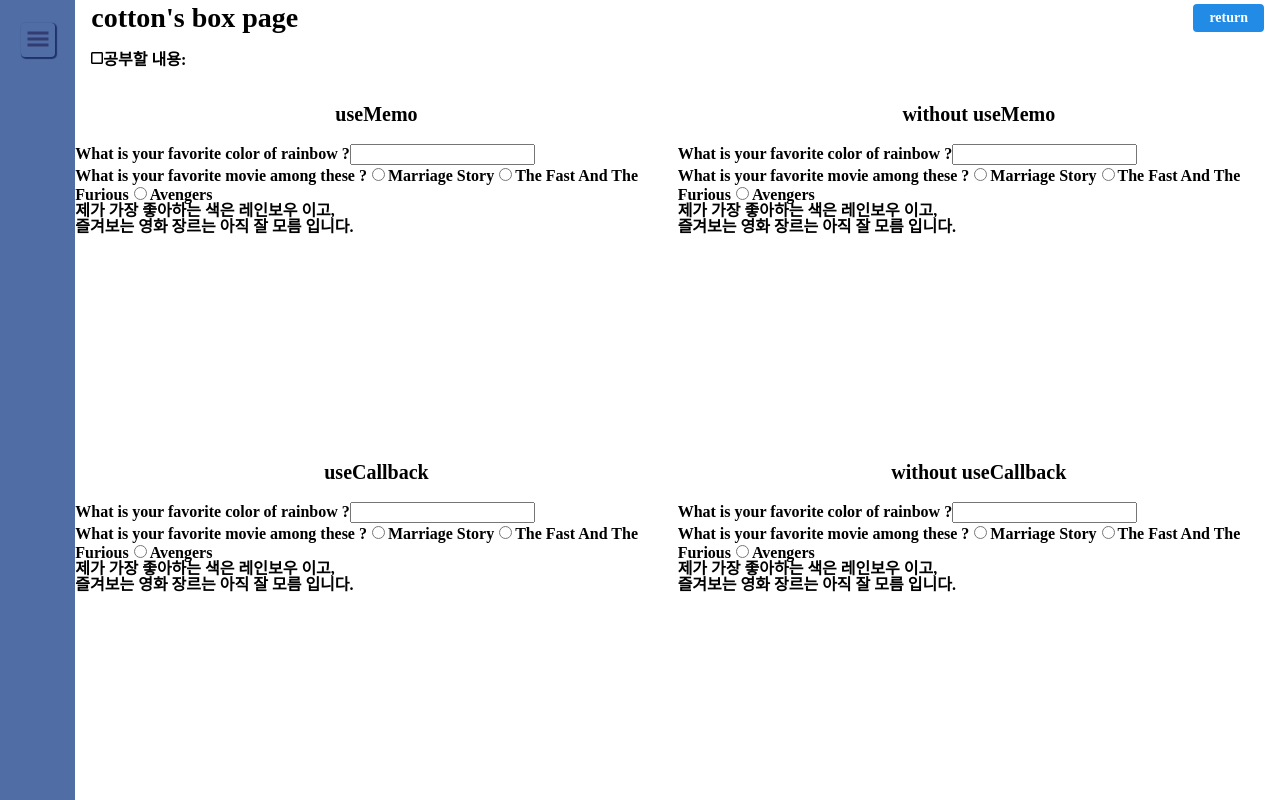
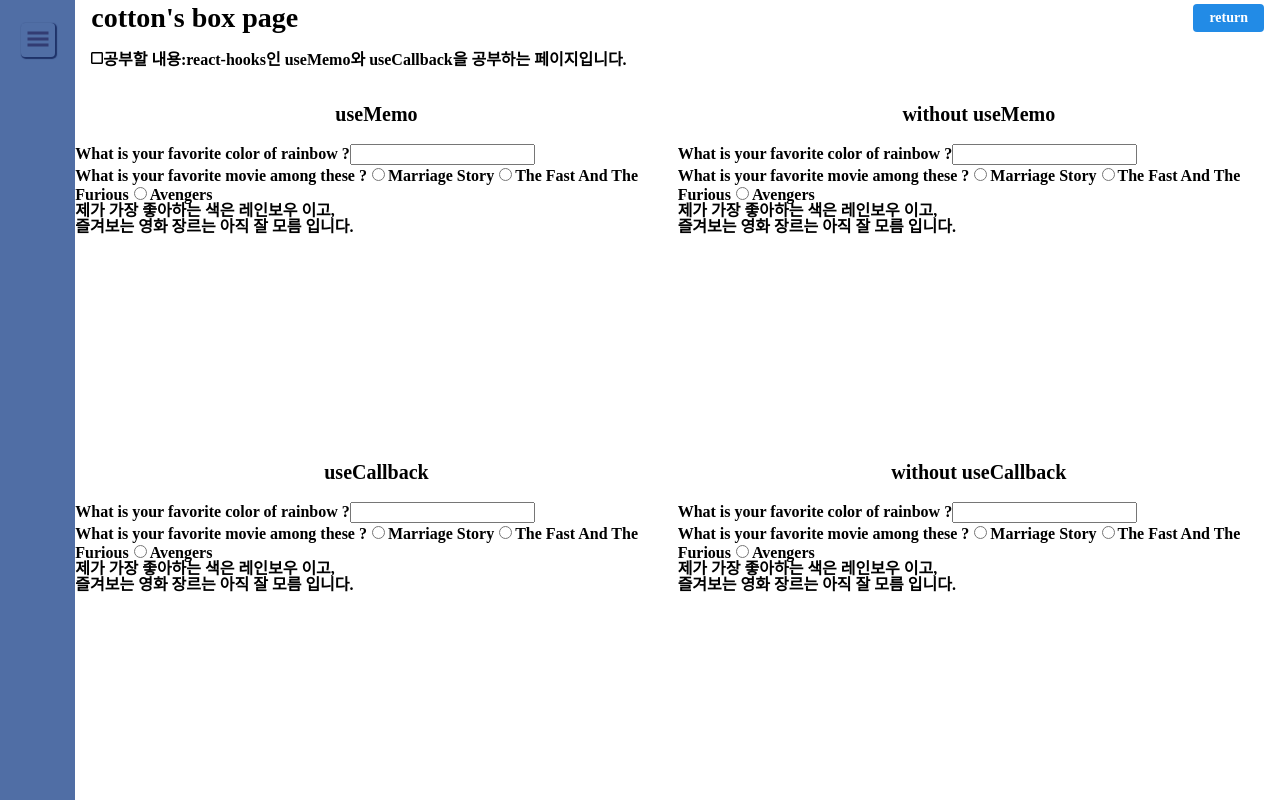
Before and after one commit to beomseok37/nextjs-practice, a Next.js app in the folder follow-todolist/: page /react-hooks in a window 1280 px wide. Shown: the top 800 px of the page. Built offline with nearby package versions, Linux system fonts and the light colour scheme; a web font is replaced by a local one.

Commit message:
chore: react-hooks 페이지 상수 선언
- page content 상수

```diff
--- a/follow-todolist/src/constant/page.ts
+++ b/follow-todolist/src/constant/page.ts
@@ -3,4 +3,11 @@ const BOX_PAGE_CONTENT = `todolist 상태관리 하는 법 (벨로퍼트님의
 const BUTTON_PAGE_CONTENT = `컴포넌트 만들기 기초, component의 rest props, styled in
 js(emotion), mixin 연습`;
 const REDUX_PAGE_CONTENT = `redux를 이용해 counter 만들기`;
-export { BOX_PAGE_CONTENT, BUTTON_PAGE_CONTENT, REDUX_PAGE_CONTENT };
+const REACT_HOOKS_PAGE_CONTENT = `react-hooks인 useMemo와 useCallback을 공부하는 페이지입니다.`;
+
+export {
+  BOX_PAGE_CONTENT,
+  BUTTON_PAGE_CONTENT,
+  REDUX_PAGE_CONTENT,
+  REACT_HOOKS_PAGE_CONTENT,
+};
```
